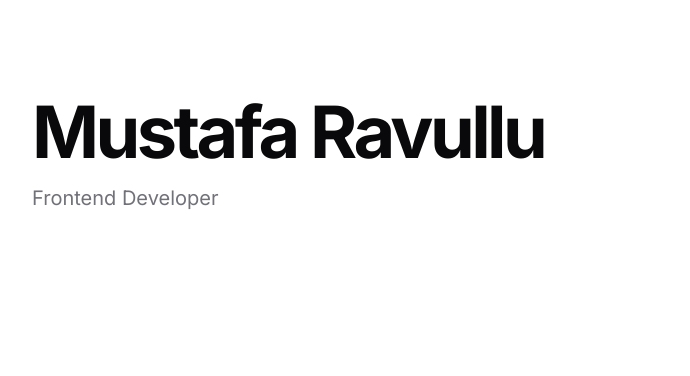
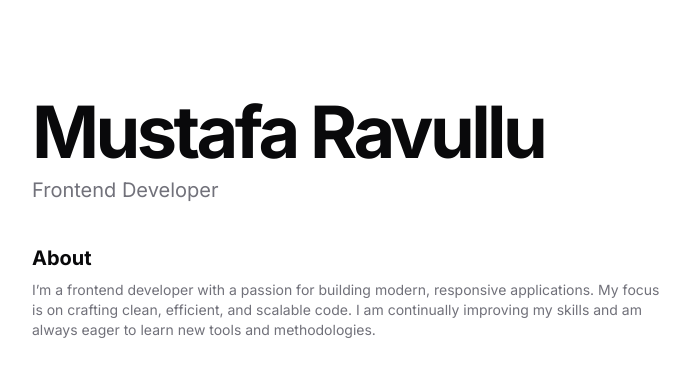
Before and after one commit to MustafaRavullu/portfolio-web-site, a Next.js app: page / in a window 1280 px wide. Shown: the top 376 px of the page, without its empty margins (288-978 px from the left). Built offline with nearby package versions, Linux system fonts and the light colour scheme.

Commit message:
feat: add about section to homepage

```diff
--- a/app/page.tsx
+++ b/app/page.tsx
@@ -1,9 +1,11 @@
+import About from "@/components/about";
 import Hero from "@/components/hero";
 
 export default function Home() {
   return (
-    <main className="min-h-screen max-w-screen-sm px-6 py-8 sm:py-24 sm:px-0 mx-auto">
+    <main className="min-h-[100dvh] max-w-screen-sm px-6 py-8 sm:py-24 sm:px-0 mx-auto flex flex-col space-y-10">
       <Hero />
+      <About />
     </main>
   );
 }
--- /dev/null
+++ b/components/about.tsx
@@ -0,0 +1,12 @@
+import { DATA } from "@/data/resume";
+
+export default function About() {
+  return (
+    <section className="space-y-2">
+      <h2 className="text-xl font-bold">About</h2>
+      <p className="max-w-full text-pretty text-sm text-muted-foreground">
+        {DATA.about}
+      </p>
+    </section>
+  );
+}
--- a/components/hero.tsx
+++ b/components/hero.tsx
@@ -2,11 +2,11 @@ import { DATA } from "@/data/resume";
 
 export default function Hero() {
   return (
-    <section>
+    <section className="space-y-2">
       <h1 className="text-4xl font-bold tracking-tighter sm:text-5xl md:text-6xl lg:text-7xl">
         {DATA.name}
       </h1>
-      <p className="mt-4 text-xl text-muted-foreground">{DATA.jobTitle}</p>
+      <p className="text-xl text-muted-foreground">{DATA.jobTitle}</p>
     </section>
   );
 }
--- a/data/resume.tsx
+++ b/data/resume.tsx
@@ -1,4 +1,6 @@
 export const DATA = {
   name: "Mustafa Ravullu",
   jobTitle: "Frontend Developer",
+  about:
+    "I’m a frontend developer with a passion for building modern, responsive applications. My focus is on crafting clean, efficient, and scalable code. I am continually improving my skills and am always eager to learn new tools and methodologies.",
 };
```
